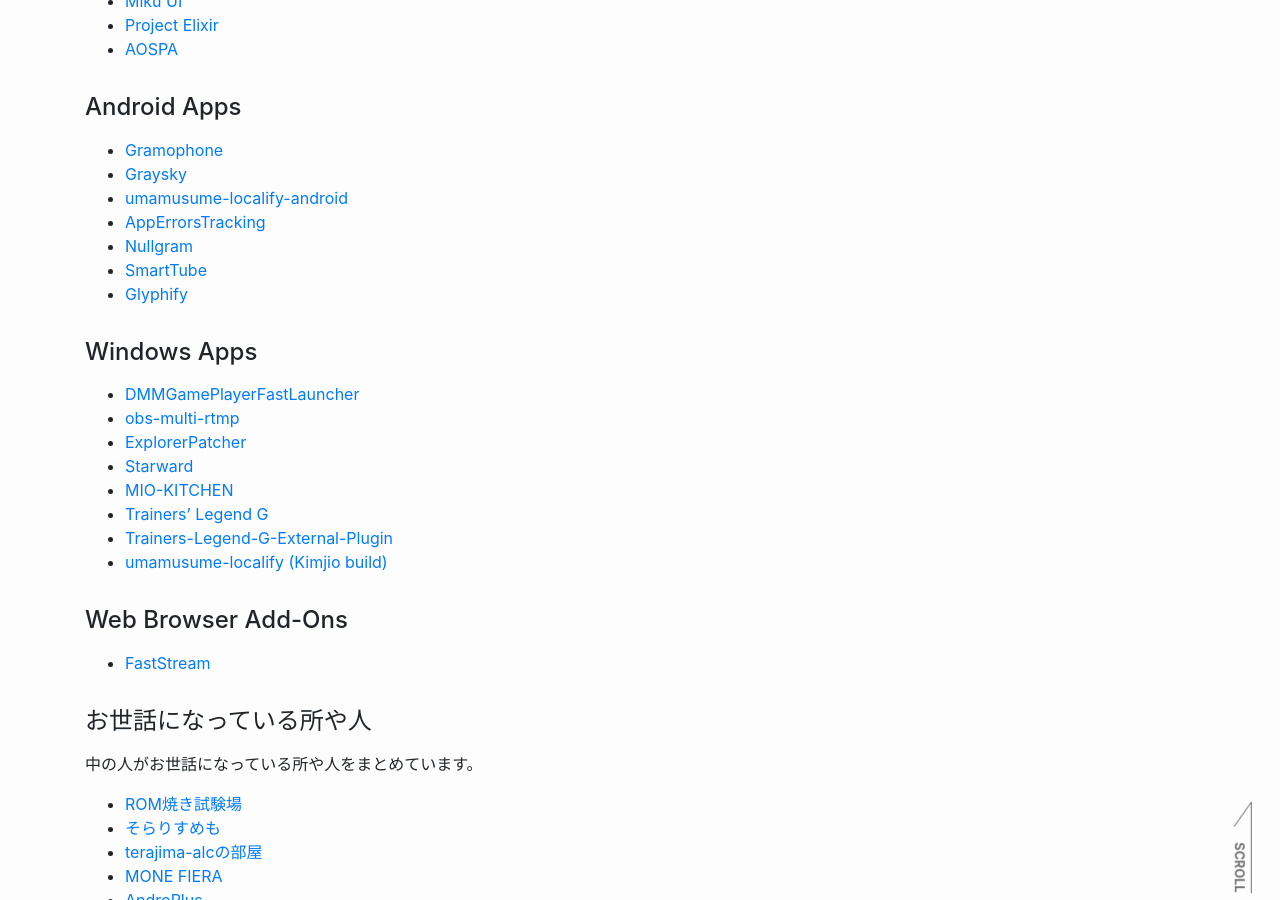
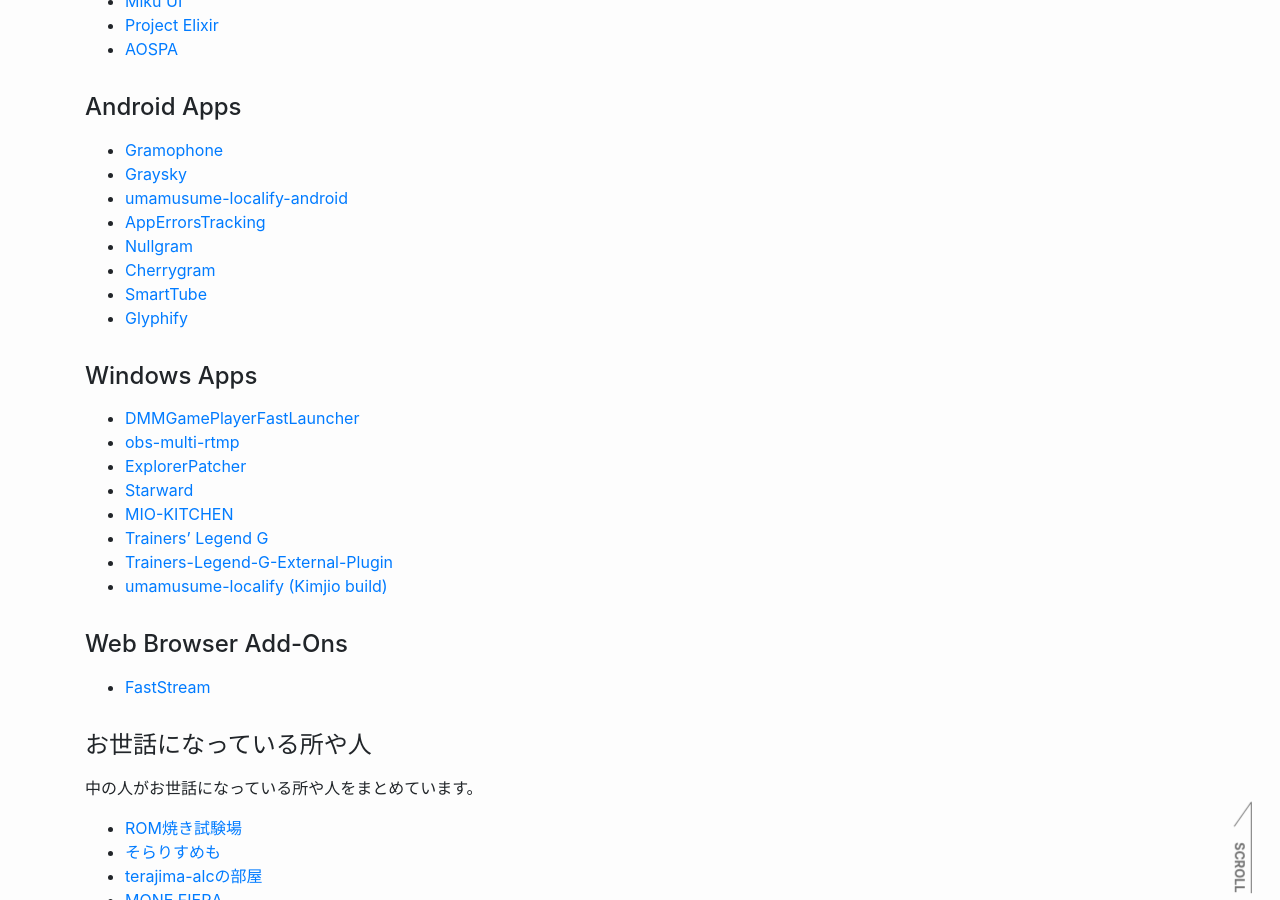
Before and after one commit to reindex-ot/reindex-ot.github.io, a Jekyll site: the page built from link.md, in a window 1280 px wide and 900 px high, scrolled down 318 px. Built offline with Jekyll 4.4.1, drawn with Linux system fonts in a browser that asks for light colours.

Commit message:
Update link.md
Signed-off-by: Re*Index. (ot_inc) <32851879+reindex-ot@users.noreply.github.com>

```diff
--- a/link.md
+++ b/link.md
@@ -20,6 +20,7 @@ permalink: /link/
 - [umamusume-localify-android](https://github.com/Kimjio/umamusume-localify-android/)
 - [AppErrorsTracking](https://github.com/KitsunePie/AppErrorsTracking)
 - [Nullgram](https://github.com/qwq233/Nullgram)
+- [Cherrygram](https://github.com/arsLan4k1390/Cherrygram)
 - [SmartTube](https://smarttubeapp.github.io/)
 - [Glyphify](https://github.com/Fr4nKB/Glyphify)
 
```
